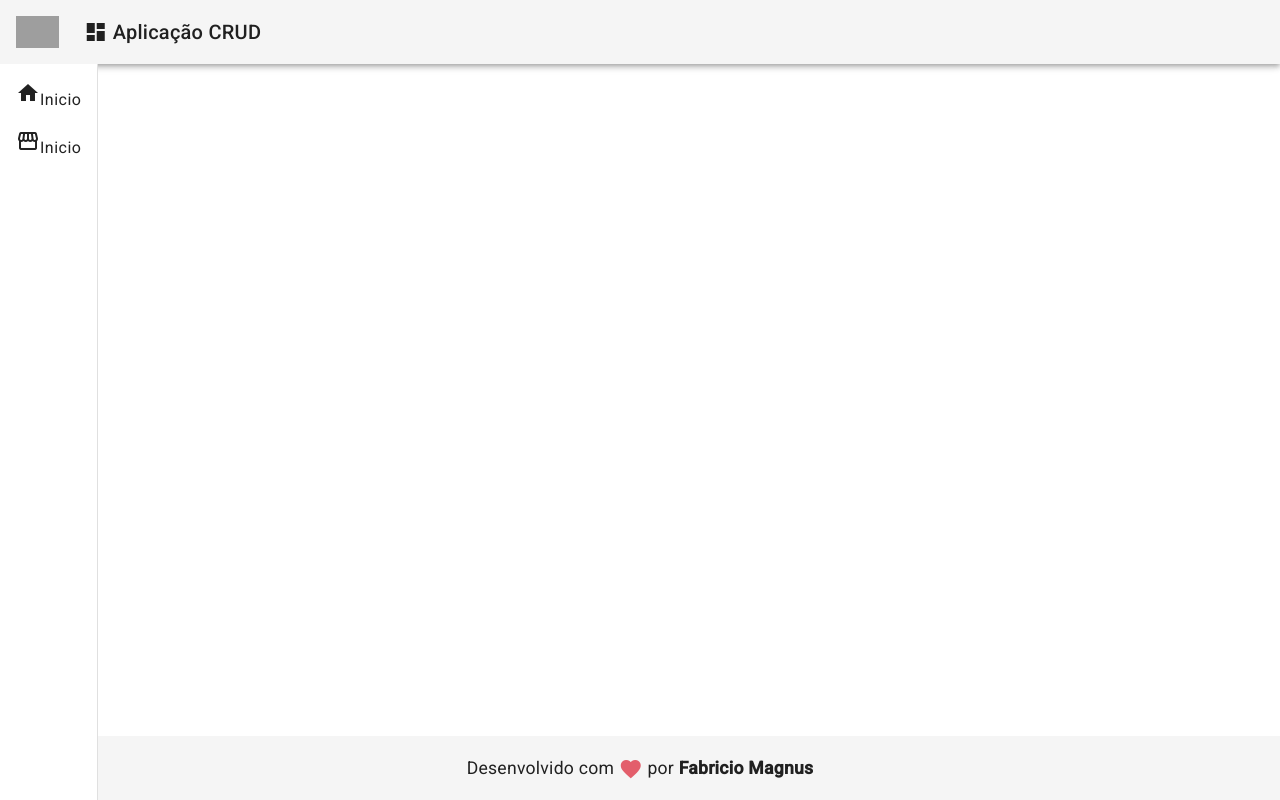
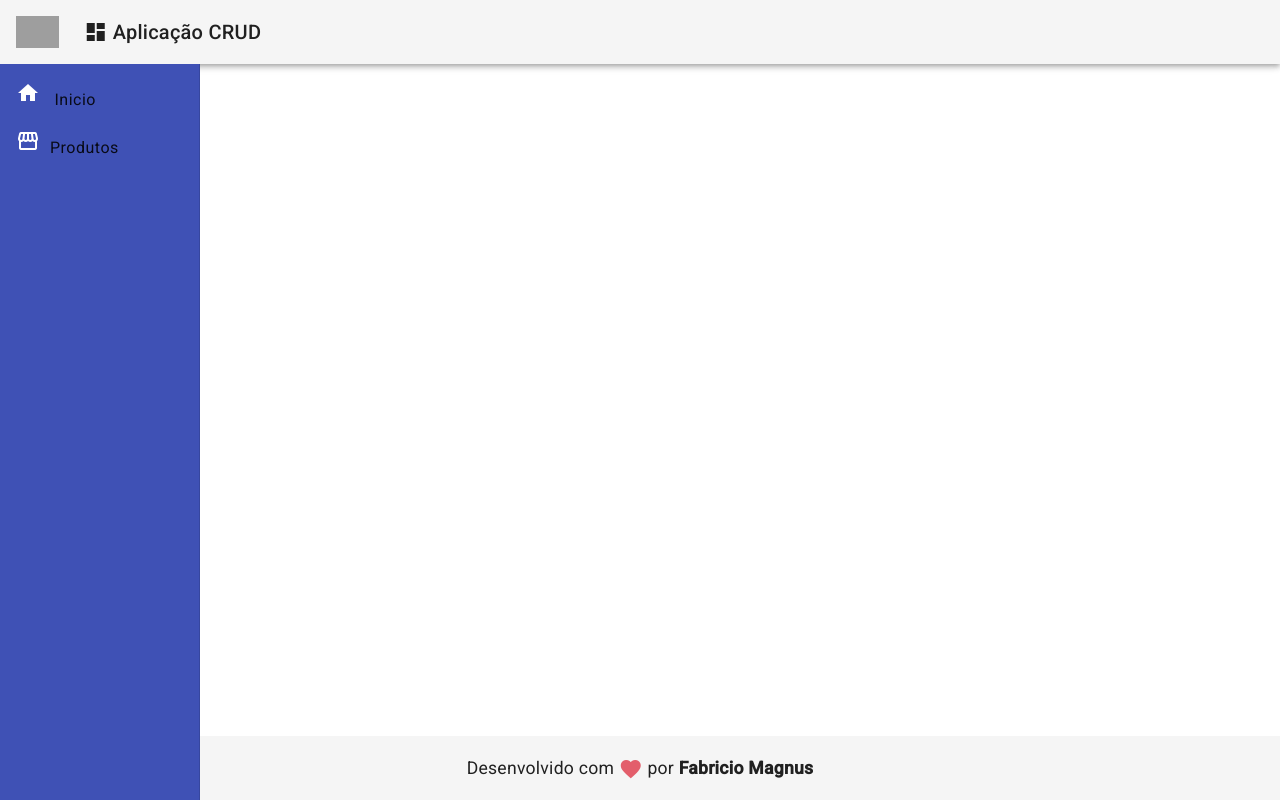
Before and after one commit to FabricioMagnus/crud_angular, an Angular app: page / in a window 1280 px wide. Built offline with nearby package versions, Linux system fonts and the light colour scheme; grey boxes are pictures that could not be loaded.

Commit message:
add: header

```diff
--- a/src/app/components/template/nav/nav.component.css
+++ b/src/app/components/template/nav/nav.component.css
@@ -0,0 +1,12 @@
+.sidenav{
+    background-color: #3f51b5;
+    width: 200px;
+}
+
+.sidenav a{
+    color: #fff;
+}
+.sidenav i{
+    padding-right: 10px;
+    color: #fff;
+}
--- a/src/app/components/template/nav/nav.component.html
+++ b/src/app/components/template/nav/nav.component.html
@@ -7,8 +7,11 @@
     fixedTopGap="64"
   >
     <mat-nav-list class="nav-list">
-      <a mat-list-item> <i class="material-icons">home</i>Inicio </a>
-      <a mat-list-item> <i class="material-icons">storefront</i>Inicio </a>
+      <a mat-list-item>
+        <i class="material-icons">home</i>
+        Inicio
+      </a>
+      <a mat-list-item> <i class="material-icons">storefront</i>Produtos </a>
     </mat-nav-list>
   </mat-sidenav>
 </mat-sidenav-container>
```
